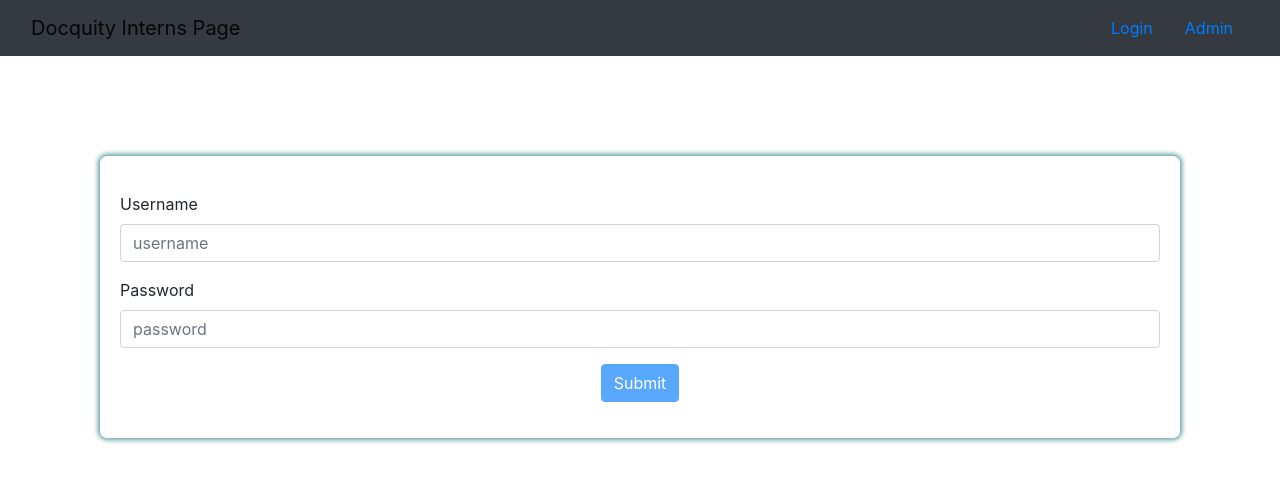
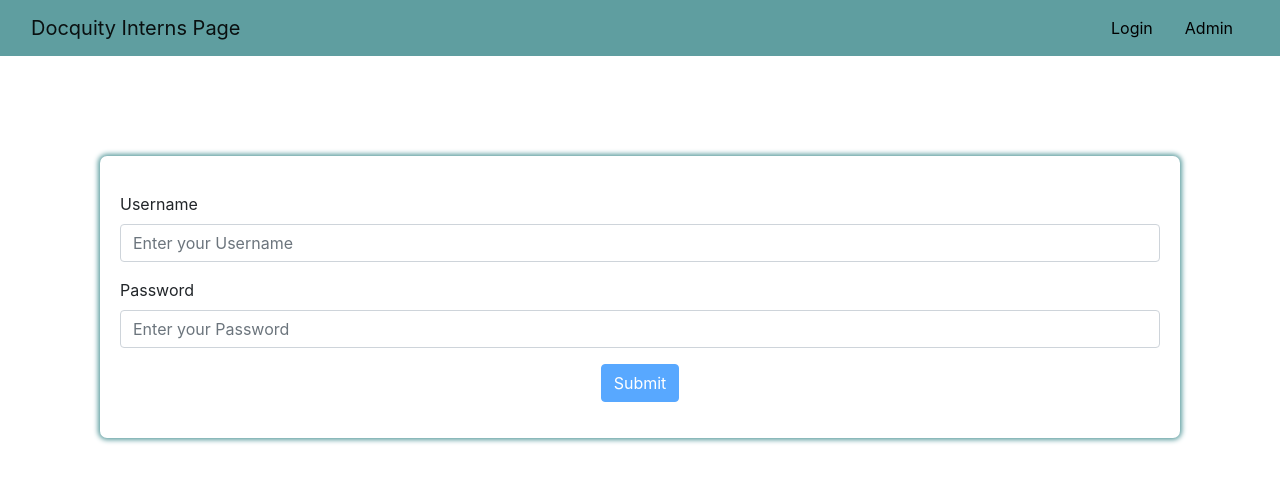
Before and after one commit to SHIVANGIJOSHI/Intern-Login-System, an Angular app in the folder intern-login-frontend/: page /login in a window 1280 px wide. Shown: the top 482 px of the page. Built offline with nearby package versions, Linux system fonts and the light colour scheme.

Commit message:
Improving Styles

```diff
--- a/intern-login-frontend/src/app/components/login/login.component.html
+++ b/intern-login-frontend/src/app/components/login/login.component.html
@@ -18,7 +18,7 @@
               name = "userName"
               type = "text"
               id = "userName"
-              placeholder="username"
+              placeholder="Enter your Username"
               class = "form-control"
               [ngClass] = "{'ng-invalid' : checkError, 'ng-valid' : checkData}"
             >
@@ -37,7 +37,7 @@
               name = "password"
               type = "password"
               id = "password"
-              placeholder="password"
+              placeholder="Enter your Password"
               class = "form-control"
               [ngClass] = "{'ng-invalid' : checkError, 'ng-valid' : checkData}"
             >
--- a/intern-login-frontend/src/app/components/navbar/navbar.component.css
+++ b/intern-login-frontend/src/app/components/navbar/navbar.component.css
@@ -0,0 +1,9 @@
+nav{
+    background-color:cadetblue;
+}
+a{
+    color: black;
+}
+.nav-link.active{
+    background-color: rgb(70, 133, 134);
+}
--- a/intern-login-frontend/src/app/components/navbar/navbar.component.html
+++ b/intern-login-frontend/src/app/components/navbar/navbar.component.html
@@ -1,4 +1,4 @@
-<nav class = "navbar navbar-light bg-dark">
+<nav class = "navbar navbar-light ">
     <div class= "container-fluid">
         <a class = "navbar-brand" (click) = "change()" routerLink = "/"> Docquity Interns Page
         </a>
```
